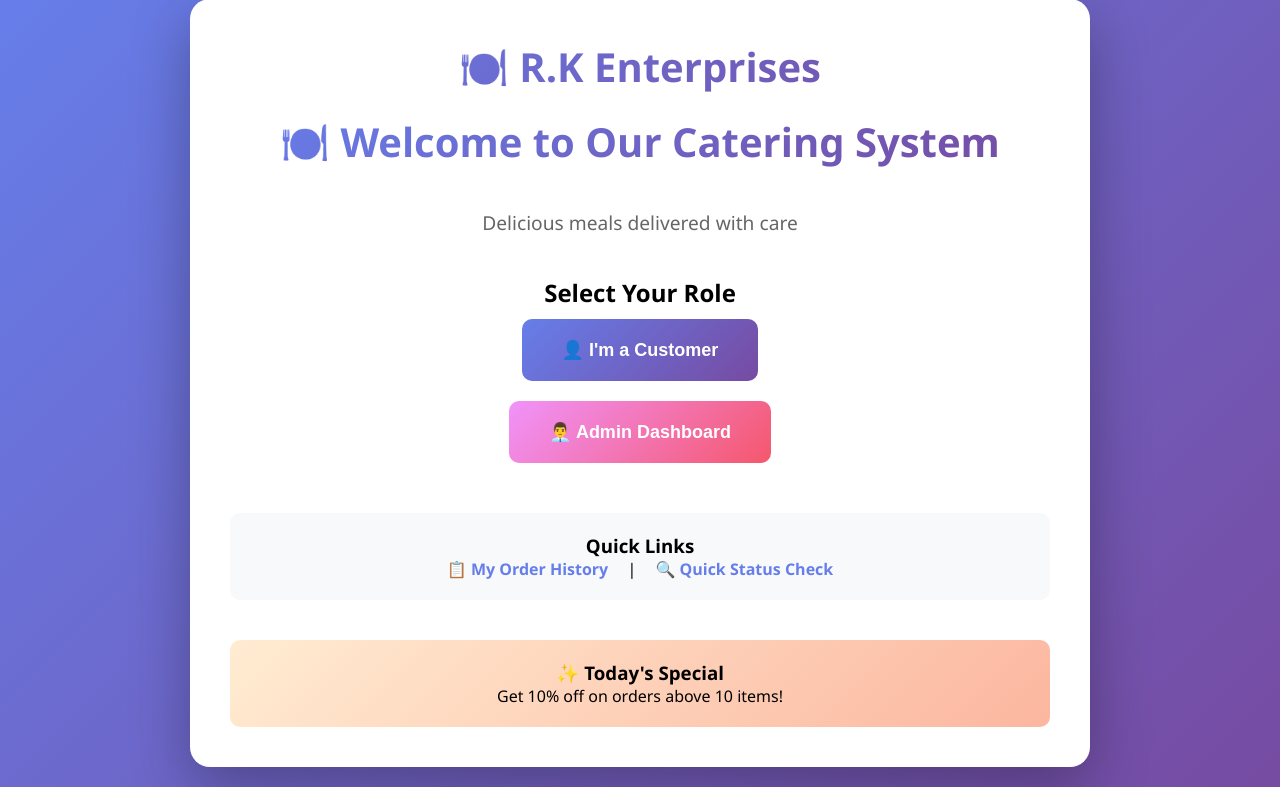
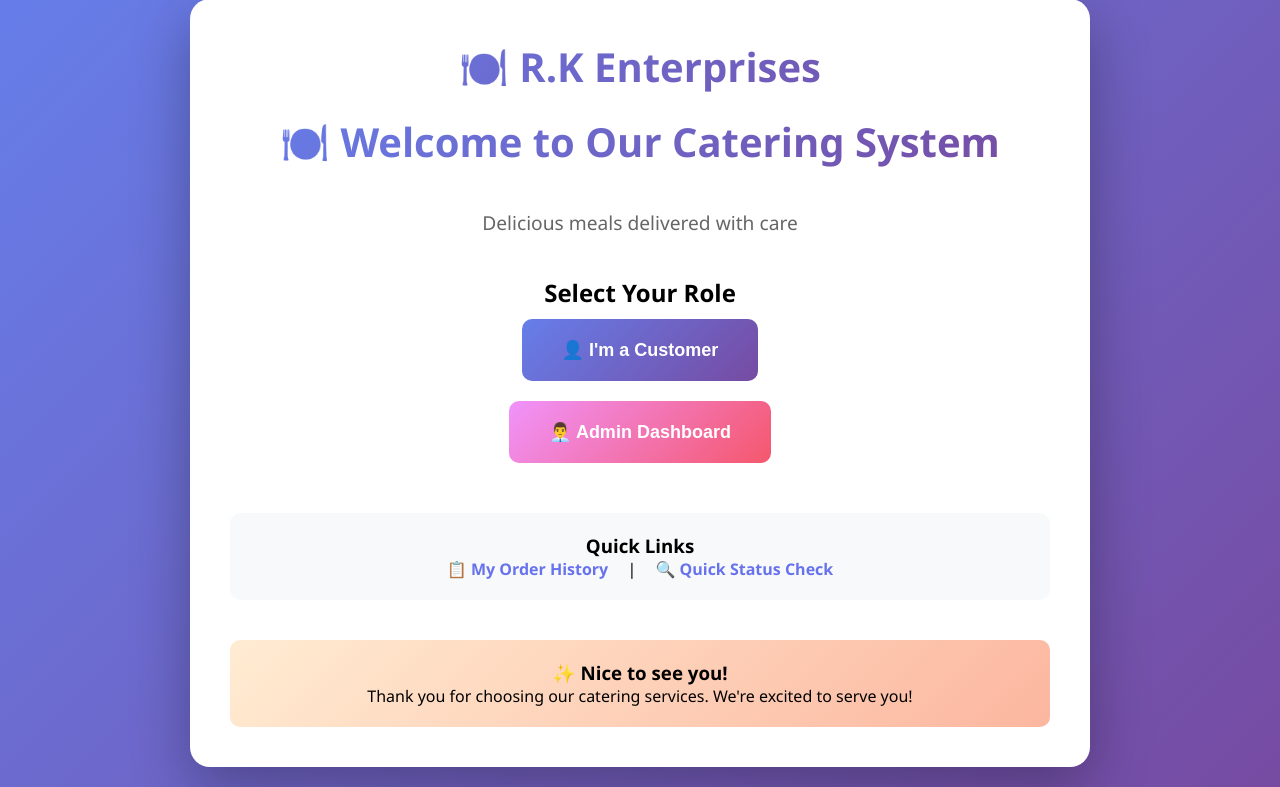
Before and after one commit to rashmimalikarjun/Order-management-system, a Flask app: page / in a window 1280 px wide. Shown: the part 21-808 px from the top of the page. Run offline with Flask 3, Linux system fonts and the light colour scheme.

Commit message:
Update index.html

```diff
--- a/templates/index.html
+++ b/templates/index.html
@@ -74,7 +74,7 @@
         }
 
         .nav-links a {
-            color: #667eea;
+            color: #6772ed;
             text-decoration: none;
             margin: 0 15px;
             font-weight: 600;
@@ -119,8 +119,8 @@
         </div>
 
         <div class="special-offer">
-            <h3>✨ Today's Special</h3>
-            <p>Get 10% off on orders above 10 items!</p>
+            <h3>✨ Nice to see you!</h3>
+            <p>Thank you for choosing our catering services. We're excited to serve you!</p>
         </div>
     </div>
 </body>
```
